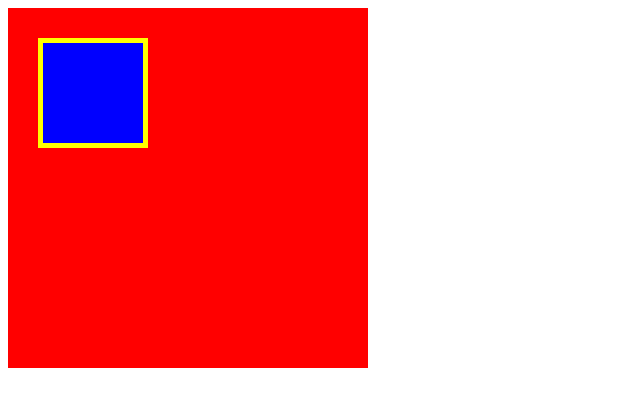
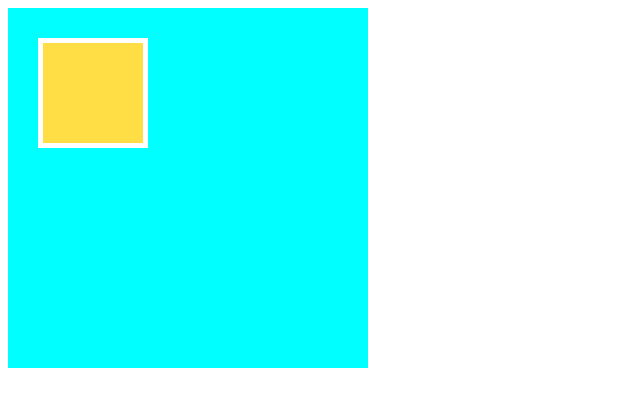
Before and after one commit to cebasypia/web-camp, a plain HTML site: page chapter1/HTML/box.html in a window 1280 px wide. Shown: the whole page, without its empty margins (0-640 px from the left). Drawn offline with Linux system fonts and the light colour scheme.

Commit message:
[Finish] 1-3

```diff
--- a/chapter1/CSS/box.css
+++ b/chapter1/CSS/box.css
@@ -1,12 +1,12 @@
 .box1{
     width: 300px;
     height: 300px;
-    background-color: red;
+    background-color: cyan;
     padding: 30px;
 }
 .box2{
     width: 100px;
     height: 100px;
-    background-color: blue;
-    border: 5px solid yellow;
+    background-color: #ffdd44;
+    border: 5px solid white;
 }
```
